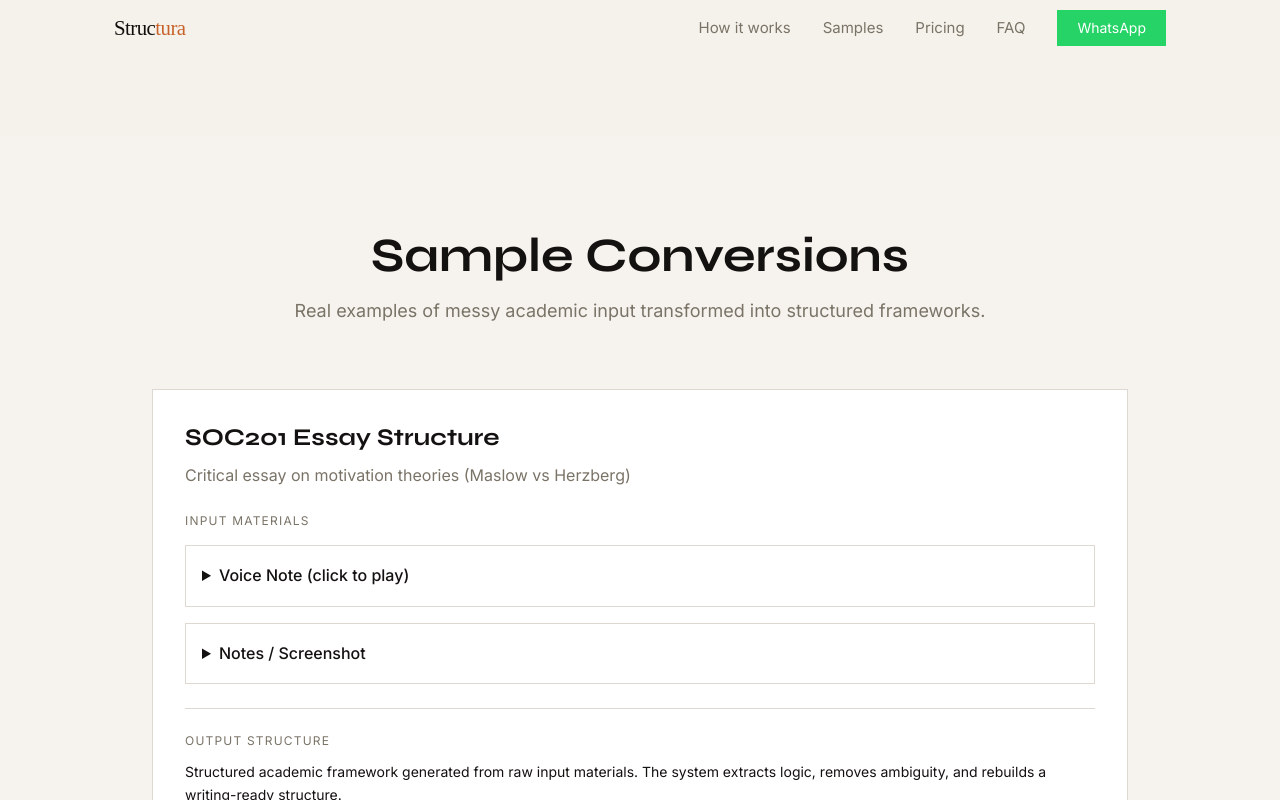
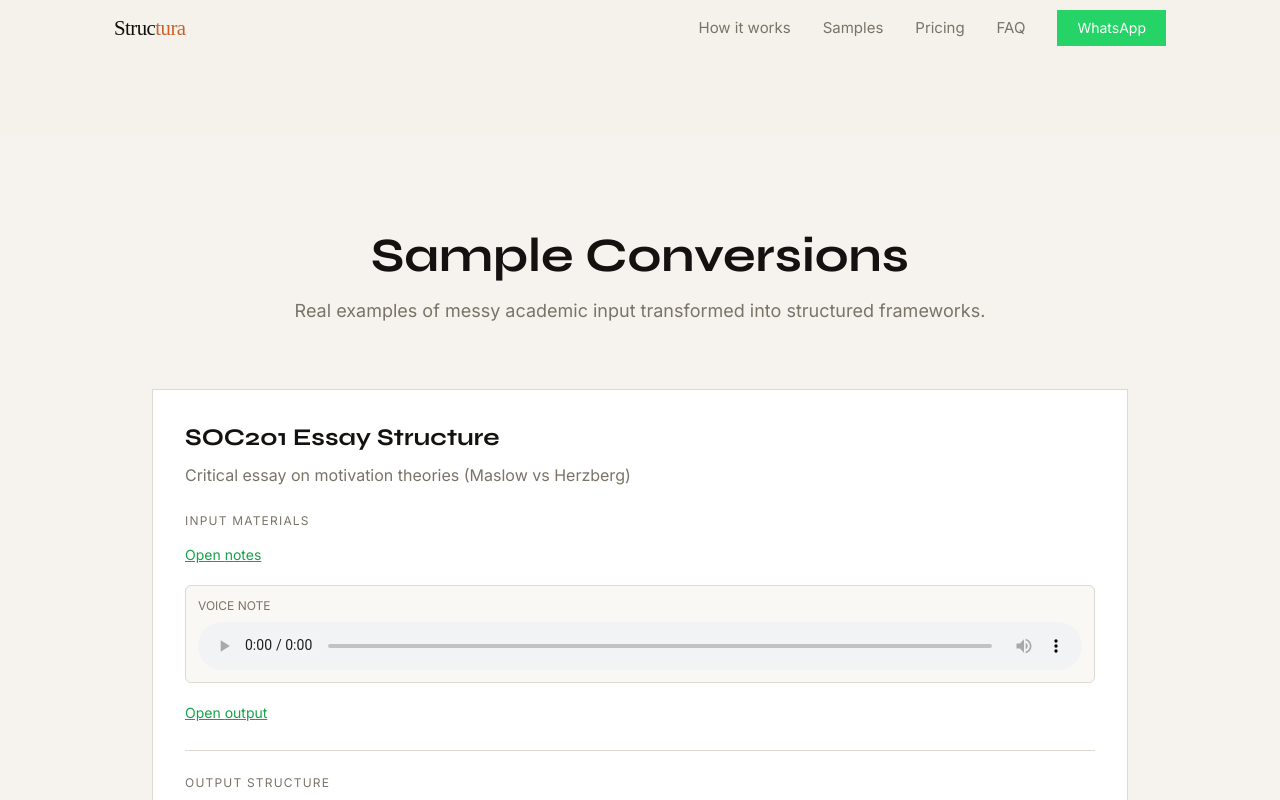
Before and after one commit to fazetdev/structura, a Next.js app: page /samples in a window 1280 px wide. Shown: the top 800 px of the page. Built offline with nearby package versions, Linux system fonts and the light colour scheme.

Commit message:
improve(samples): better voice UI playback experience

```diff
--- a/app/samples/page.tsx
+++ b/app/samples/page.tsx
@@ -21,17 +21,18 @@ export default function SamplesPage() {
   return (
     <main className="bg-[#f6f3ee] min-h-screen pt-24 pb-20">
 
-      {/* HEADER */}
+      {/* Header */}
       <div className="max-w-4xl mx-auto px-6 text-center mb-16">
         <h1 className="text-4xl md:text-5xl font-bold text-[#141210]">
           Sample Conversions
         </h1>
+
         <p className="text-[#7a7367] mt-4 text-lg leading-relaxed">
           Real examples of messy academic input transformed into structured frameworks.
         </p>
       </div>
 
-      {/* SAMPLES */}
+      {/* Samples */}
       <div className="max-w-5xl mx-auto px-6 space-y-10">
 
         {samples.map((sample) => (
@@ -40,7 +41,7 @@ export default function SamplesPage() {
             className="bg-white border border-[#ddd9d0] p-8"
           >
 
-            {/* TITLE */}
+            {/* Title */}
             <div className="mb-6">
               <h2 className="text-2xl font-semibold text-[#141210]">
                 {sample.title}
@@ -50,64 +51,44 @@ export default function SamplesPage() {
               </p>
             </div>
 
-            {/* INPUT SECTION */}
+            {/* INPUT MATERIALS */}
             <div className="mb-6">
-              <div className="text-xs uppercase tracking-widest text-[#7a7367] mb-4">
+              <div className="text-xs uppercase tracking-widest text-[#7a7367] mb-3">
                 Input Materials
               </div>
 
               <div className="space-y-4">
 
-                {/* VOICE (collapsed by default) */}
-                {sample.files.voice && (
-                  <details className="border border-[#ddd9d0] p-4">
-                    <summary className="cursor-pointer font-medium text-[#141210]">
-                      Voice Note (click to play)
-                    </summary>
+                {Object.entries(sample.files).map(([key, value]) => (
+                  <div key={key}>
 
-                    <div className="mt-3">
-                      <audio
-                        controls
-                        preload="none"
-                        className="w-full h-14 cursor-pointer"
+                    {/* VOICE BLOCK (IMPROVED) */}
+                    {key === "voice" ? (
+                      <div className="border border-[#ddd9d0] p-3 bg-[#faf8f4] rounded-md">
+                        <div className="text-xs uppercase text-[#7a7367] mb-2">
+                          Voice Note
+                        </div>
+
+                        <audio
+                          controls
+                          preload="metadata"
+                          className="w-full h-12 cursor-pointer"
+                        >
+                          <source src={value} type="audio/mpeg" />
+                        </audio>
+                      </div>
+                    ) : (
+                      <a
+                        href={value}
+                        target="_blank"
+                        className="text-green-600 underline text-sm"
                       >
-                        <source src={sample.files.voice} type="audio/mpeg" />
-                      </audio>
-                    </div>
-                  </details>
-                )}
+                        Open {key}
+                      </a>
+                    )}
 
-                {/* NOTES (collapsed by default) */}
-                {sample.files.notes && (
-                  <details className="border border-[#ddd9d0] p-4">
-                    <summary className="cursor-pointer font-medium text-[#141210]">
-                      Notes / Screenshot
-                    </summary>
-
-                    <img
-                      src={sample.files.notes}
-                      alt="Notes"
-                      className="mt-3 w-full max-h-[420px] object-contain"
-                    />
-                  </details>
-                )}
-
-                {/* BRIEF */}
-                {sample.files.brief && (
-                  <details className="border border-[#ddd9d0] p-4">
-                    <summary className="cursor-pointer font-medium text-[#141210]">
-                      Assignment Brief
-                    </summary>
-
-                    <a
-                      href={sample.files.brief}
-                      target="_blank"
-                      className="text-green-600 underline block mt-3"
-                    >
-                      Open Document
-                    </a>
-                  </details>
-                )}
+                  </div>
+                ))}
 
               </div>
             </div>
```
